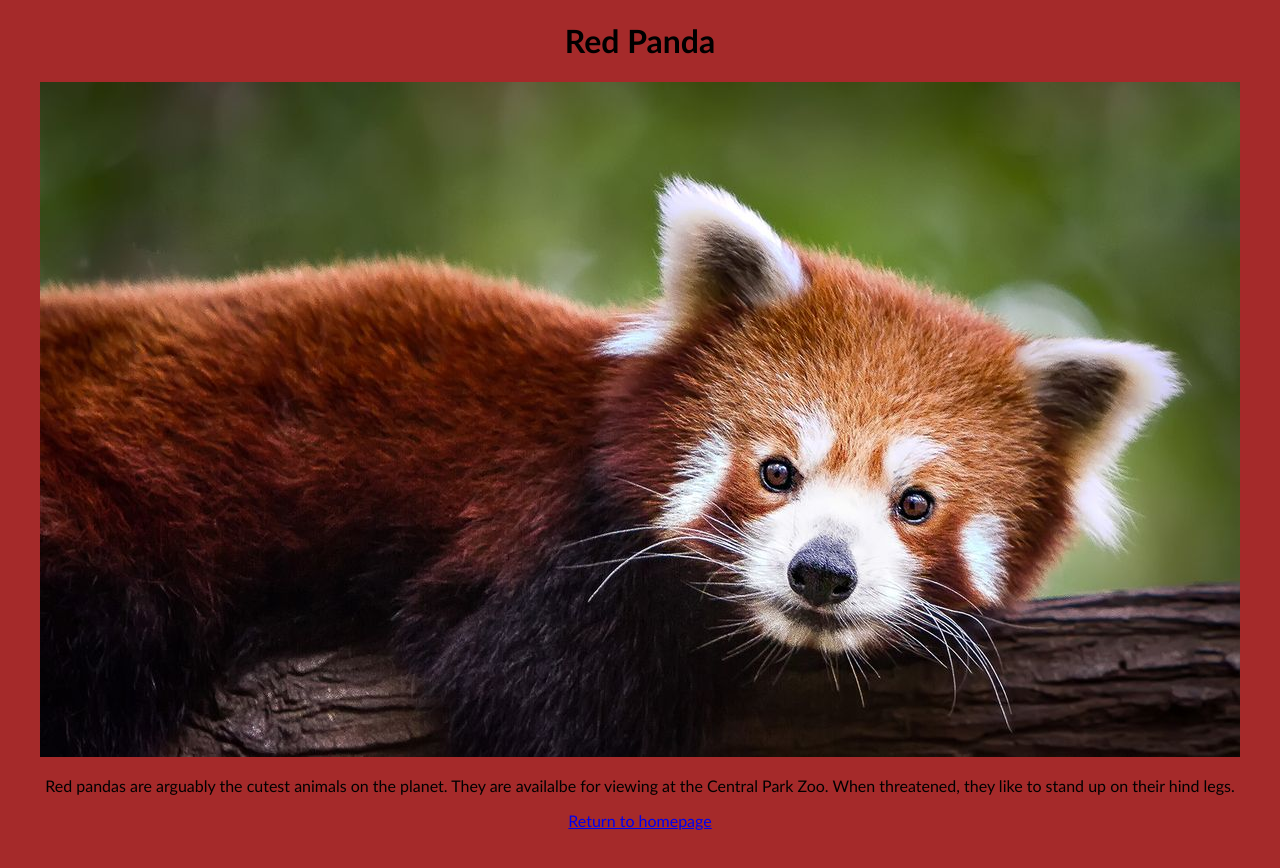
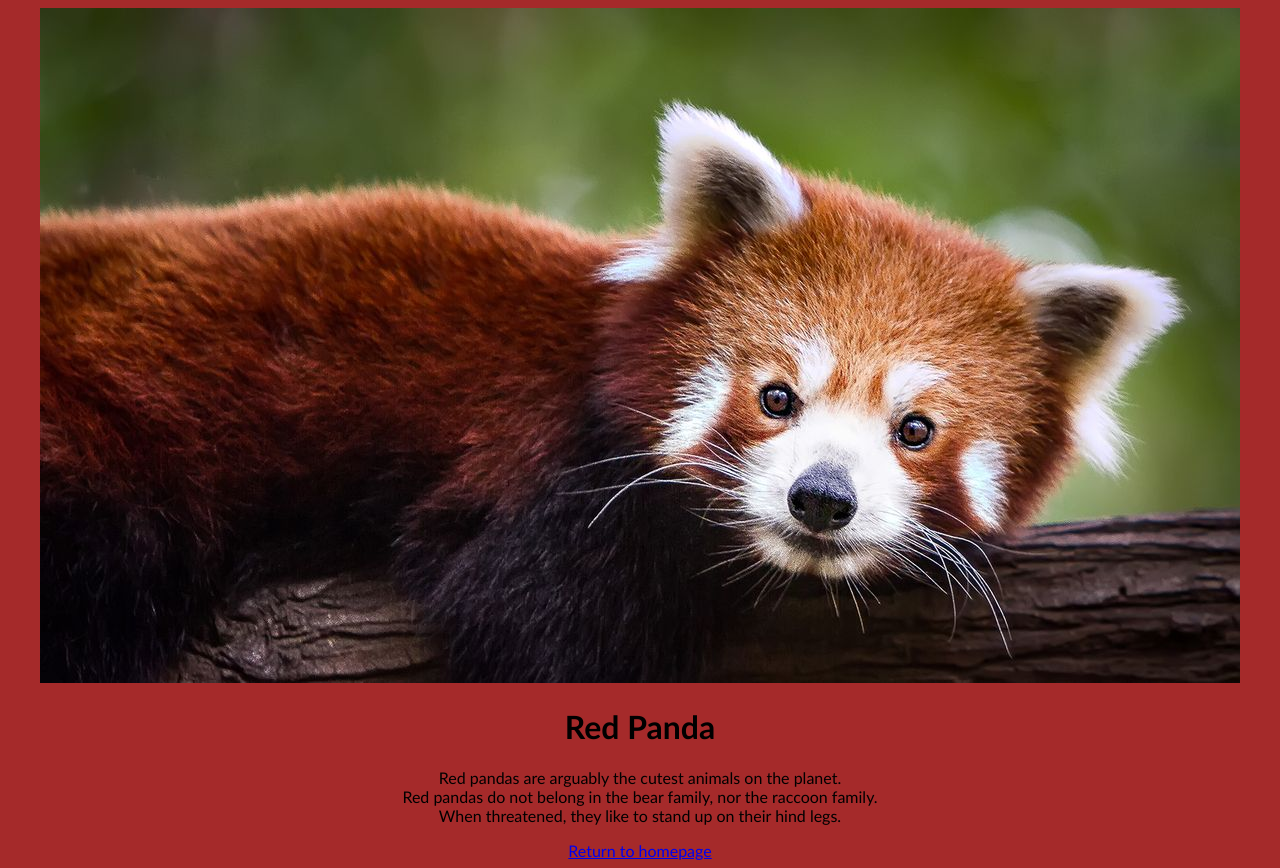
Before and after one commit to linda9009/zoo, a plain HTML site: page redpanda.html in a window 1280 px wide. Before the commit the page ends 838 px from the top, so only its background shows below. Drawn offline with Linux system fonts and the light colour scheme.

Commit message:
updated panda description

```diff
--- a/redpanda.html
+++ b/redpanda.html
@@ -4,10 +4,11 @@
     <link rel="stylesheet" type="text/css" href="css/redpanda.css">
 </head>
 <body>
+    <img src="img/redpanda.jpeg" alt="red panda">
     <h1>Red Panda</h1>
-    <img src="img/redpanda.jpeg" alt="red panda">
-    <p>Red pandas are arguably the cutest animals on the planet. They are availalbe for viewing at the Central Park Zoo. When threatened, they like to stand up on their hind legs.</p>
-
+    <p>Red pandas are arguably the cutest animals on the planet. <br>
+    Red pandas do not belong in the bear family, nor the raccoon family. <br>
+    When threatened, they like to stand up on their hind legs.</p>
     <div class="link">
         <a href="index.html">Return to homepage</a>
     </div>
```
